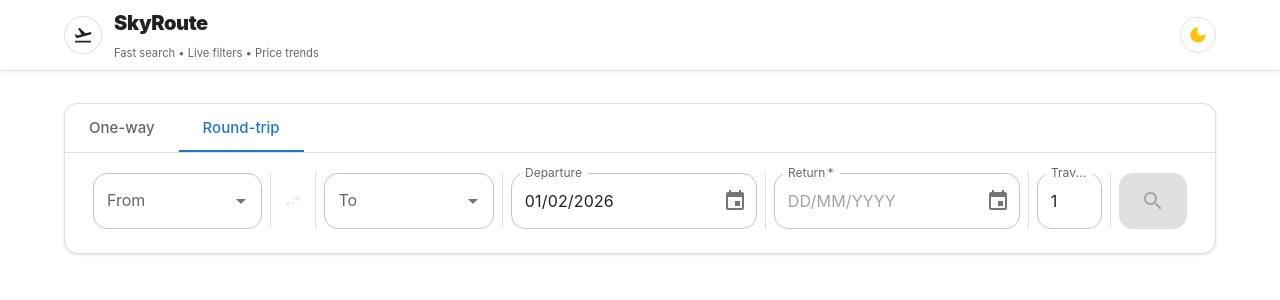
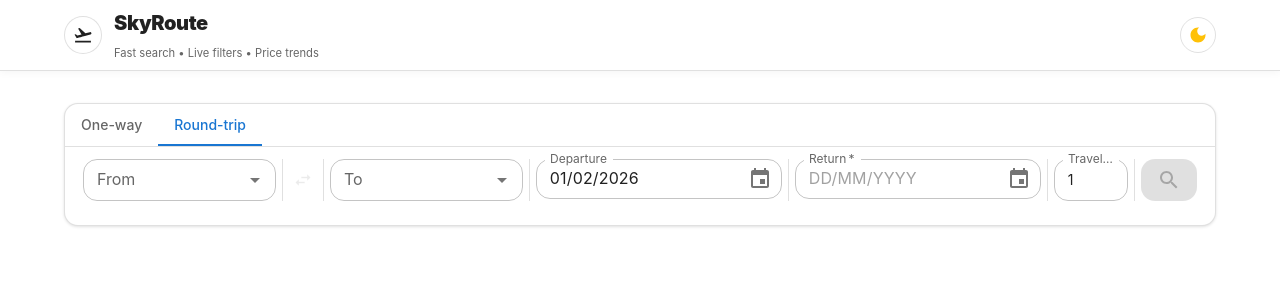
Before and after one commit to Sona0203/skyroute, a React (Vite) app: page / in a window 1280 px wide. Both pictures are taken after a click on the tab "Round-trip". Shown: the top 300 px of the page. Built offline with nearby package versions, Linux system fonts and the light colour scheme.

Commit message:
Make UI elements smaller and improve rate limit handling

```diff
--- a/src/constants/index.ts
+++ b/src/constants/index.ts
@@ -5,7 +5,7 @@ export const MOBILE_BREAKPOINT = "md" as const;
 export const MOBILE_BREAKPOINT_SM = "sm" as const;
 
 export const AUTO_SEARCH_DEBOUNCE_MS = 350;
-export const AIRPORT_AUTOCOMPLETE_DEBOUNCE_MS = 500;
+export const AIRPORT_AUTOCOMPLETE_DEBOUNCE_MS = 800;
 
 export const BASE_ITEM_HEIGHT = 200;
 export const BASE_ITEM_HEIGHT_MOBILE = 450;
--- a/src/features/flights/components/ResultsLayout.tsx
+++ b/src/features/flights/components/ResultsLayout.tsx
@@ -223,15 +223,16 @@ export default function ResultsLayout() {
               </Box>
               <TextField
                 select
-                size="medium"
+                size="small"
                 label="Sort"
                 value={sort}
                 onChange={(e) => dispatch(setSort(e.target.value as any))}
                 sx={{
-                  minWidth: { xs: "100%", sm: 160 },
+                  minWidth: { xs: "100%", sm: 140 },
                   "& .MuiInputBase-root": {
-                    minHeight: { xs: 56, sm: 56 },
+                    minHeight: { xs: 42, sm: 42 },
                     borderRadius: 1,
+                    fontSize: "0.875rem",
                   }
                 }}
               >
@@ -242,13 +243,15 @@ export default function ResultsLayout() {
             </Box>
 
             {filteredFlights.length > 0 ? (
-              <VirtualizedFlightList
+              <Box sx={{ mt: "0 !important", marginTop: "0 !important" }}>
+                <VirtualizedFlightList
                 flights={filteredFlights}
                 allFlights={filteredFlights}
                 onLoadMore={loadMore}
                 hasMore={hasMore}
                 isLoadingMore={isLoadingMore}
               />
+              </Box>
             ) : (
               <EmptyState
                 title="No flights match your filters"
--- a/src/features/flights/components/VirtualizedFlightList.tsx
+++ b/src/features/flights/components/VirtualizedFlightList.tsx
@@ -50,7 +50,7 @@ function VirtualizedFlightList({
   }
 
   return (
-    <Stack spacing={{ xs: 1, sm: 1.5 }}>
+    <Stack spacing={{ xs: 1, sm: 1.5 }} sx={{ mt: "0 !important", marginTop: "0 !important" }}>
       <Typography
         variant="subtitle1"
         sx={{
--- a/src/features/search/components/AirportAutocomplete.tsx
+++ b/src/features/search/components/AirportAutocomplete.tsx
@@ -118,14 +118,21 @@ export default function AirportAutocomplete({ label, value, onChange }: Props) {
           {...params}
           label={label}
           fullWidth
+          size="small"
           InputProps={{
             ...params.InputProps,
             endAdornment: (
               <>
-                {loading ? <CircularProgress size={18} /> : null}
+                {loading ? <CircularProgress size={16} /> : null}
                 {params.InputProps.endAdornment}
               </>
             ),
+          }}
+          sx={{
+            "& .MuiInputBase-root": {
+              minHeight: { xs: 42, sm: 42 },
+              fontSize: "0.875rem",
+            }
           }}
         />
       )}
--- a/src/features/search/components/SearchForm.tsx
+++ b/src/features/search/components/SearchForm.tsx
@@ -85,13 +85,13 @@ import SearchIcon from "@mui/icons-material/Search";
             dispatch(setTripType(newValue === 0 ? "one-way" : "round-trip"));
           }}
           sx={{
-            minHeight: 48,
+            minHeight: 40,
             "& .MuiTab-root": {
-              minHeight: 48,
+              minHeight: 40,
               textTransform: "none",
-              fontSize: "0.9375rem",
+              fontSize: "0.875rem",
               fontWeight: 500,
-              px: 3,
+              px: 2,
             },
           }}
         >
@@ -100,7 +100,7 @@ import SearchIcon from "@mui/icons-material/Search";
         </Tabs>
       </Box>
 
-      <CardContent sx={{ p: { xs: 2, sm: 2.5 } }}>
+      <CardContent sx={{ p: { xs: 1, sm: 1.5 } }}>
         {/* Search form fields */}
         <Stack
           direction={{ xs: "column", lg: "row" }}
@@ -112,7 +112,7 @@ import SearchIcon from "@mui/icons-material/Search";
             }
           }}
         >
-          <Box sx={{ flex: { xs: 1, lg: "1.3 1 0" }, px: { xs: 0, lg: 1 }, py: { xs: 1, lg: 0 } }}>
+          <Box sx={{ flex: { xs: 1, lg: "1.3 1 0" }, px: { xs: 0, lg: 0.75 }, py: { xs: 0.75, lg: 0 } }}>
             <AirportAutocomplete
               label="From"
               value={origin}
@@ -132,9 +132,10 @@ import SearchIcon from "@mui/icons-material/Search";
               aria-label="Swap route"
               disabled={!origin || !destination}
               onClick={() => dispatch(swapRoute())}
+              size="small"
               sx={{
-                width: 36,
-                height: 36,
+                width: 32,
+                height: 32,
                 "&:hover": {
                   bgcolor: alpha(theme.palette.action.hover, 0.5),
                 },
@@ -147,7 +148,7 @@ import SearchIcon from "@mui/icons-material/Search";
             </IconButton>
           </Box>
 
-          <Box sx={{ flex: { xs: 1, lg: "1.3 1 0" }, px: { xs: 0, lg: 1 }, py: { xs: 1, lg: 0 } }}>
+          <Box sx={{ flex: { xs: 1, lg: "1.3 1 0" }, px: { xs: 0, lg: 0.75 }, py: { xs: 0.75, lg: 0 } }}>
             <AirportAutocomplete
               label="To"
               value={destination}
@@ -156,7 +157,7 @@ import SearchIcon from "@mui/icons-material/Search";
           </Box>
 
           <LocalizationProvider dateAdapter={AdapterDateFns}>
-            <Box sx={{ flex: { xs: 1, lg: "0.6 1 0" }, px: { xs: 0, lg: 1 }, py: { xs: 1, lg: 0 } }}>
+            <Box sx={{ flex: { xs: 1, lg: "0.6 1 0" }, px: { xs: 0, lg: 0.75 }, py: { xs: 0.75, lg: 0 } }}>
               <DatePicker
                 label="Departure"
                 format="dd/MM/yyyy"
@@ -181,7 +182,7 @@ import SearchIcon from "@mui/icons-material/Search";
                 slotProps={{
                   textField: {
                     fullWidth: true,
-                    size: "medium",
+                    size: "small",
                     InputLabelProps: { shrink: true },
                     onClick: () => setDepartPickerOpen(true),
                     InputProps: {
@@ -189,7 +190,8 @@ import SearchIcon from "@mui/icons-material/Search";
                     },
                     sx: {
                       "& .MuiInputBase-root": {
-                        minHeight: { xs: 56, sm: 56 },
+                        minHeight: { xs: 42, sm: 42 },
+                        fontSize: "0.875rem",
                         cursor: "pointer",
                         borderRadius: 1,
                       },
@@ -203,7 +205,7 @@ import SearchIcon from "@mui/icons-material/Search";
             </Box>
 
             {tripType === "round-trip" && (
-              <Box sx={{ flex: { xs: 1, lg: "0.6 1 0" }, px: { xs: 0, lg: 1 }, py: { xs: 1, lg: 0 } }}>
+              <Box sx={{ flex: { xs: 1, lg: "0.6 1 0" }, px: { xs: 0, lg: 0.75 }, py: { xs: 0.75, lg: 0 } }}>
                 <DatePicker
                   label="Return"
                   format="dd/MM/yyyy"
@@ -230,7 +232,7 @@ import SearchIcon from "@mui/icons-material/Search";
                   slotProps={{
                     textField: {
                       fullWidth: true,
-                      size: "medium",
+                      size: "small",
                       InputLabelProps: { shrink: true },
                       onClick: () => setReturnPickerOpen(true),
                       InputProps: {
@@ -259,7 +261,8 @@ import SearchIcon from "@mui/icons-material/Search";
                       },
                       sx: {
                         "& .MuiInputBase-root": {
-                          minHeight: { xs: 56, sm: 56 },
+                          minHeight: { xs: 42, sm: 42 },
+                          fontSize: "0.875rem",
                           cursor: "pointer",
                           borderRadius: 1,
                         },
@@ -275,7 +278,7 @@ import SearchIcon from "@mui/icons-material/Search";
             )}
           </LocalizationProvider>
 
-          <Box sx={{ flex: { xs: 1, lg: "0.5 1 0" }, px: { xs: 0, lg: 1 }, py: { xs: 1, lg: 0 } }}>
+          <Box sx={{ flex: { xs: 1, lg: "0.5 1 0" }, px: { xs: 0, lg: 0.75 }, py: { xs: 0.75, lg: 0 } }}>
             <TextField
               type="text"
               label="Travelers"
@@ -304,12 +307,13 @@ import SearchIcon from "@mui/icons-material/Search";
                 inputMode: "numeric",
                 pattern: "[0-9]*"
               }}
-              size="medium"
+              size="small"
               fullWidth
               sx={{
                 "& .MuiInputBase-root": {
-                  minHeight: { xs: 56, sm: 56 },
+                  minHeight: { xs: 42, sm: 42 },
                   borderRadius: 1,
+                  fontSize: "0.875rem",
                 }
               }}
             />
@@ -317,18 +321,18 @@ import SearchIcon from "@mui/icons-material/Search";
 
           <Box sx={{
             flex: { xs: 1, lg: "0 0 auto" },
-            px: { xs: 0, lg: 1 },
-            py: { xs: 1, lg: 0 }
+            px: { xs: 0, lg: 0.75 },
+            py: { xs: 0.75, lg: 0 }
           }}>
             <Button
               variant="contained"
               fullWidth
-              size="large"
+              size="medium"
               onClick={handleSearch}
               disabled={!canSearch}
               sx={{
-                minHeight: { xs: 56, lg: 56 },
-                minWidth: { xs: "auto", lg: 56 },
+                minHeight: { xs: 42, lg: 42 },
+                minWidth: { xs: "auto", lg: 48 },
                 borderRadius: 1,
                 bgcolor: canSearch ? "#ff5a5f" : undefined,
                 color: canSearch ? "#ffffff" : undefined,
--- a/src/services/amadeus.ts
+++ b/src/services/amadeus.ts
@@ -44,7 +44,7 @@ async function getAccessToken(): Promise<string> {
   return tokenCache.token!;
 }
 
-async function amadeusGet(path: string, query: Record<string, string | undefined>, retries = 2): Promise<any> {
+async function amadeusGet(path: string, query: Record<string, string | undefined>, retries = 3): Promise<any> {
   const token = await getAccessToken();
 
   const qs = new URLSearchParams();
@@ -66,8 +66,8 @@ async function amadeusGet(path: string, query: Record<string, string | undefined
     // Retry on rate limit errors
     if (resp.status === 429) {
       if (retries > 0) {
-        // Exponential backoff: 1s, 2s, 4s
-        const waitTime = Math.pow(2, 2 - retries) * 1000;
+        // Exponential backoff with longer waits: 2s, 4s, 8s
+        const waitTime = Math.pow(2, 4 - retries) * 1000;
         await new Promise(resolve => setTimeout(resolve, waitTime));
         return amadeusGet(path, query, retries - 1);
       }
```
Also changed, not shown: 1 other file (tests, documents, lock files or other folders).
